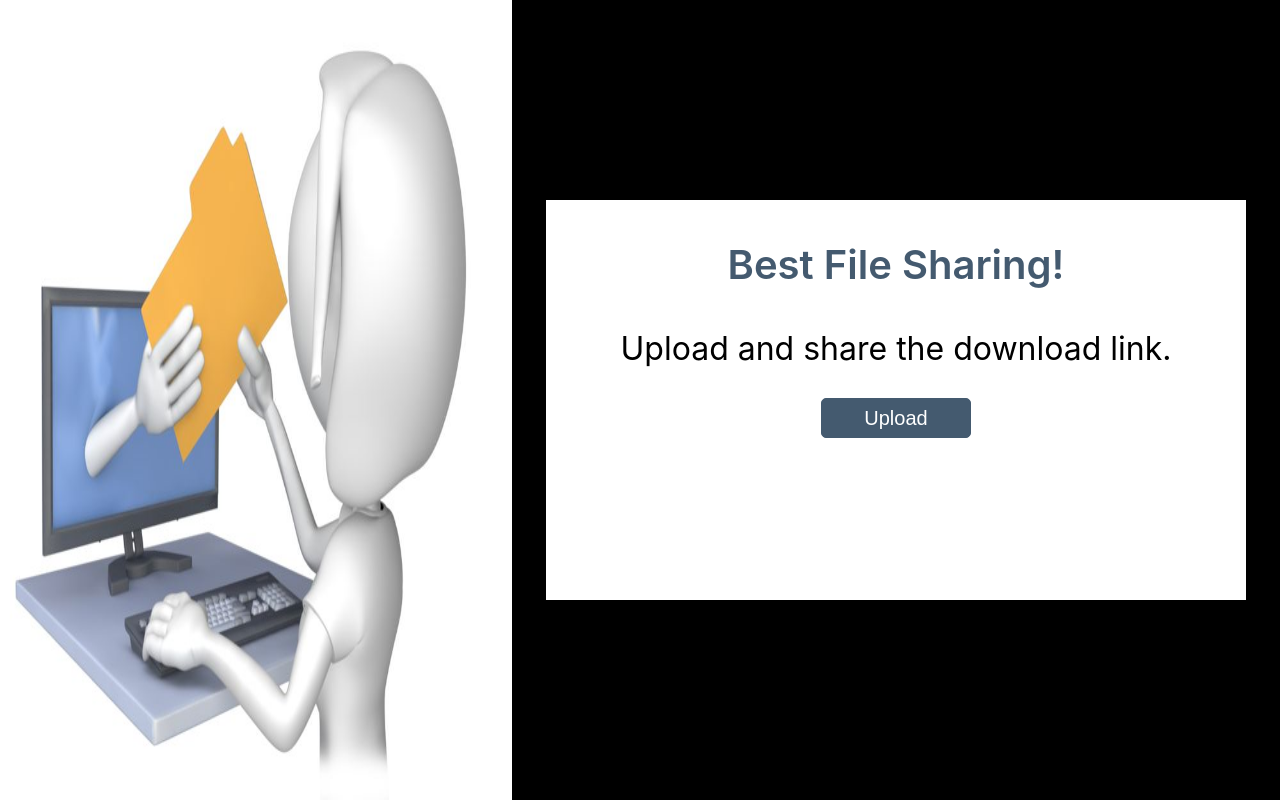
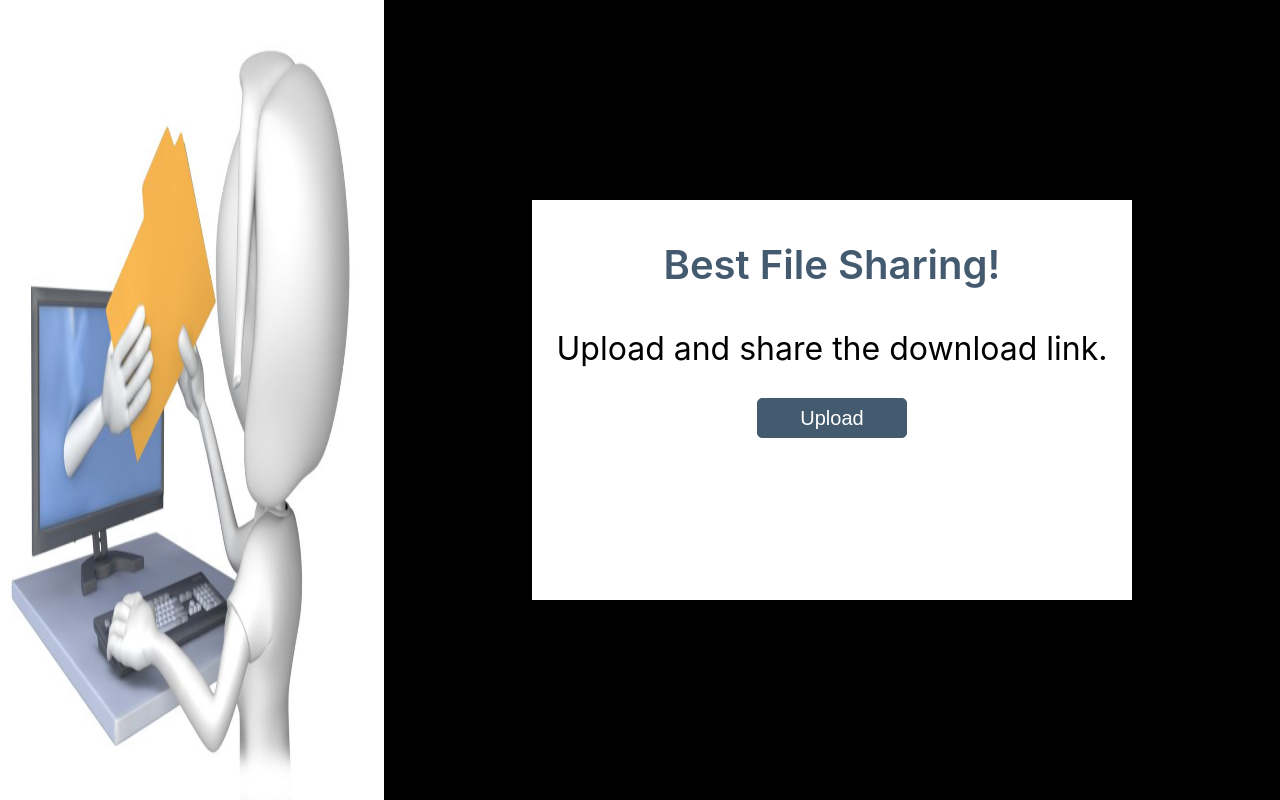
Before and after one commit to monikajadhav1999/filesharingclient, a React (Create React App) app: page / in a window 1280 px wide. Built offline with nearby package versions, Linux system fonts and the light colour scheme.

Commit message:
changes css

```diff
--- a/src/App.css
+++ b/src/App.css
@@ -9,11 +9,11 @@
   display: flex;
 }
 img{
-  width: 40%;
-  height: 100vh;
+  width: 30%;
+
 }
 .wrapper {
-  width: 700px;
+  width: 600px;
   height: 400px;
   margin: auto;
   background: #fff;
```
